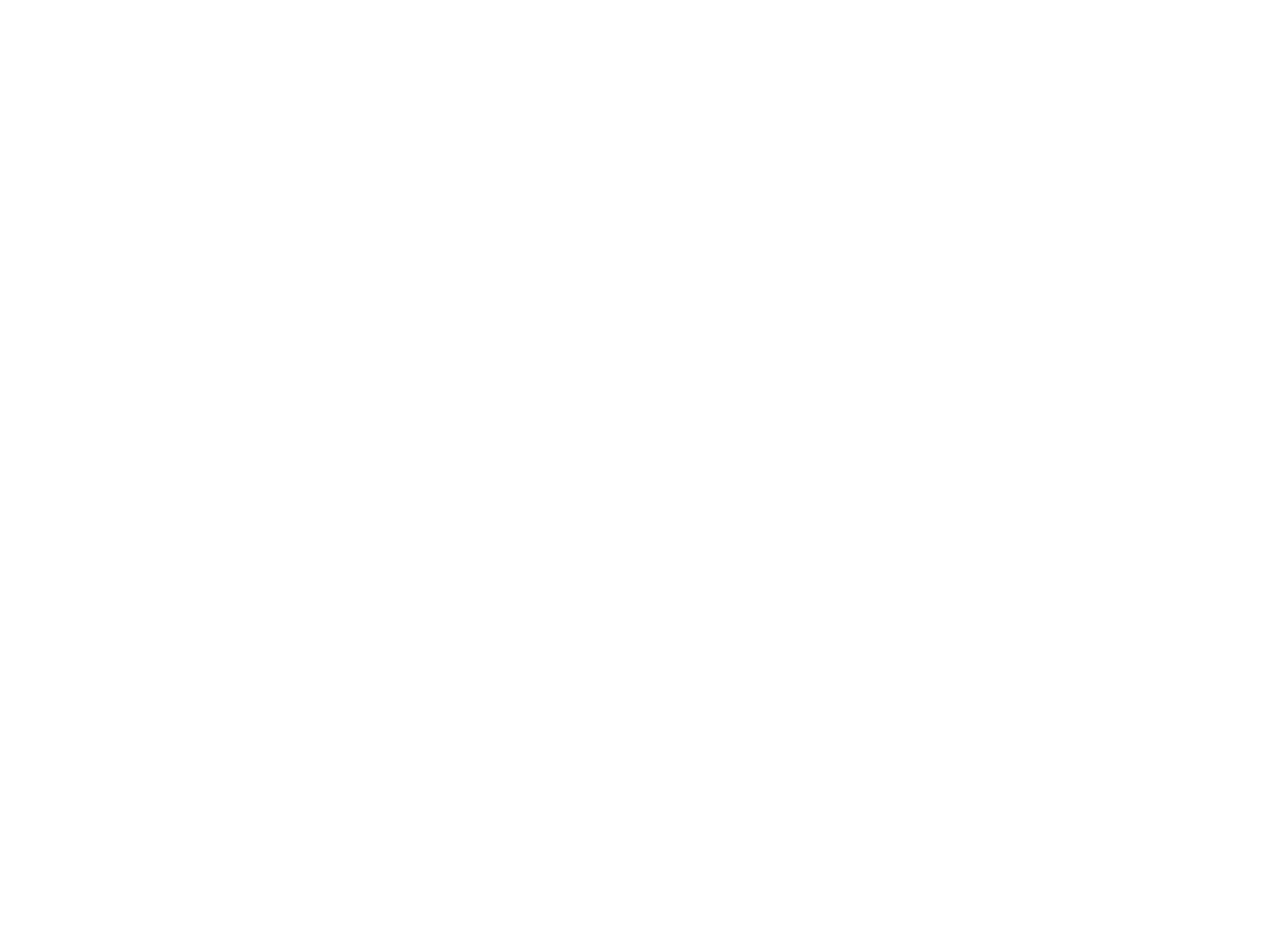
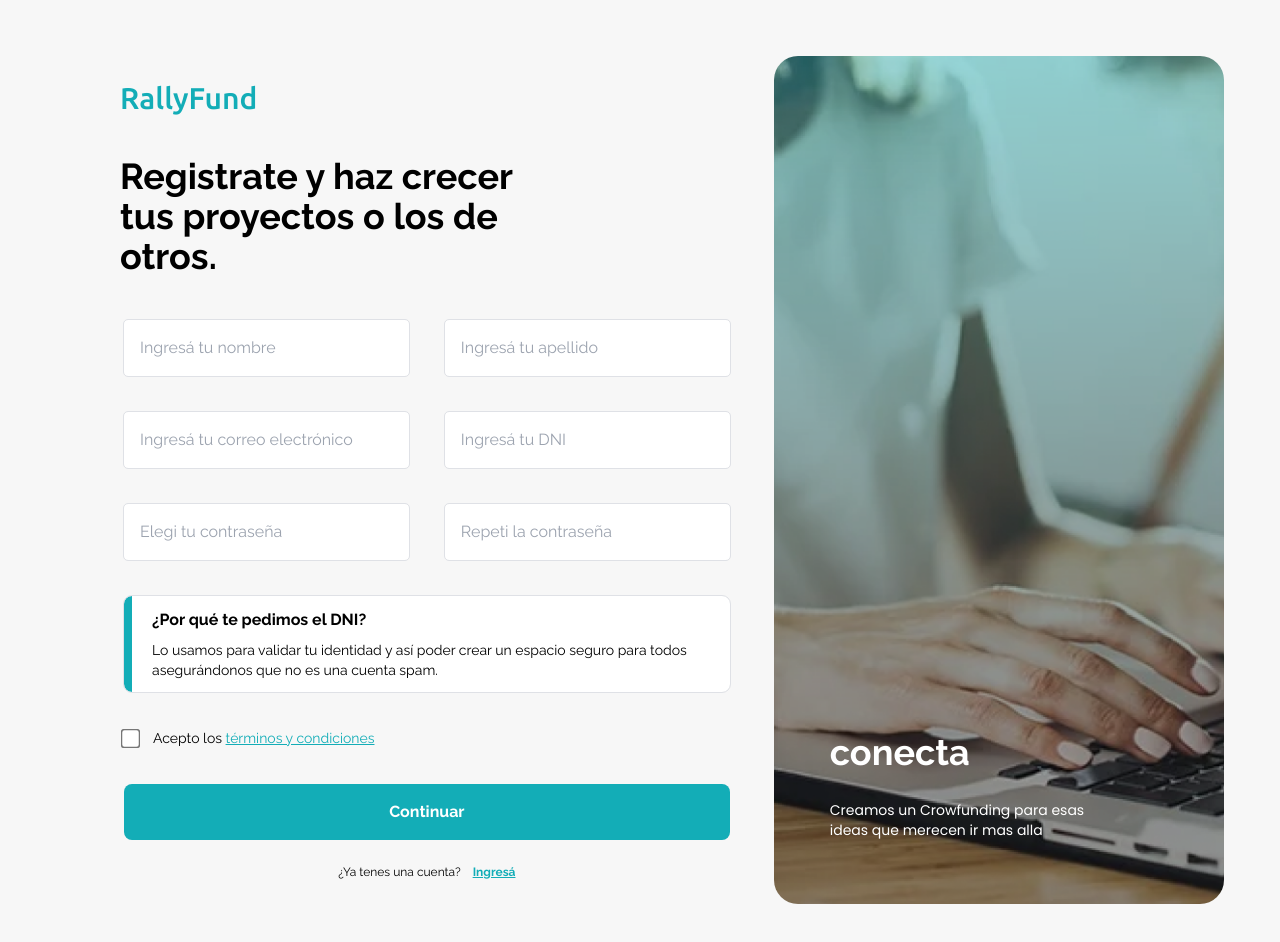
Before and after one commit to No-Country/s10-16-ft-node-react, a React (Vite) app in the folder frontend/: page /auth/register in a window 1280 px wide. Before the commit this address had no page. Shown: the top 942 px of the page. Before the commit the page ends 800 px from the top, so only its background shows below. Built offline with nearby package versions, Linux system fonts and the light colour scheme.

Commit message:
feat: new page components register and registerChocice

```diff
--- a/frontend/src/App.tsx
+++ b/frontend/src/App.tsx
@@ -2,13 +2,18 @@
 import EmailPage from './Pages/EmailPage';
 import { Login } from './Pages/Login/Login';
 import { Register } from './Pages/Register';
+import { LayoutAuth } from './Layout/LayoutAuth';
+import { RegisterChoice } from './Pages/RegisterChoice';
 
 function App() {
   return (
     <BrowserRouter>
       <Routes>
-        <Route path="/login" element={<Login />} />
-        <Route path="/register" element={<Register />} />
+        <Route path='auth/' element={<LayoutAuth />}>
+          <Route index element={<Login />} />
+          <Route path="register" element={<Register />} />
+          <Route path="registerChoice" element={<RegisterChoice />} />
+        </Route>
         <Route path="sendEmail" element={<EmailPage />} />
         <Route path="/" />
       </Routes>
--- /dev/null
+++ b/frontend/src/Layout/LayoutAuth.tsx
@@ -0,0 +1,20 @@
+import { Outlet } from 'react-router-dom';
+
+export const LayoutAuth = () => {
+  return (
+    <section className="bg-background font-Raleway">
+      <div className="max-w-screen-2xl min-h-screen mx-auto flex gap-10 items-stretch p-6 sm:p-14">
+        <Outlet/>
+
+        <div className="lg:flex w-2/5 hidden bg-login-background bg-no-repeat bg-cover bg-center rounded-3xl relative items-center">
+          <div className="bottom-0 absolute pb-16 pl-14 pr-28 right-0 left-0 flex flex-col text-white gap-7">
+            <h2 className="font-bold text-4xl">conecta</h2>
+            <p className="text-sm font-Poppins">
+              Creamos un Crowfunding para esas ideas que merecen ir mas alla
+            </p>
+          </div>
+        </div>
+      </div>
+    </section>
+  );
+};
--- a/frontend/src/Pages/Login/Login.tsx
+++ b/frontend/src/Pages/Login/Login.tsx
@@ -1,7 +1,5 @@
 export const Login = () => {
   return (
-    <section className="bg-background font-Raleway">
-      <div className="max-w-screen-2xl min-h-screen mx-auto flex items-stretch p-6 sm:p-14">
     <div className="lg:w-3/5 w-full flex items-center justify-center text-center md:px-16 lg:pr-0 px-0 z-0">
       <div className="absolute lg:hidden z-10 inset-0 bg-login-background bg-no-repeat bg-cover bg-center items-center bg-[#66928c]">
         <div className="absolute bg-black opacity-60 inset-0 z-0"></div>
@@ -52,15 +50,5 @@
         </form>
       </div>
     </div>
-        <div className="lg:flex w-2/5 hidden bg-login-background bg-no-repeat bg-cover bg-center rounded-3xl relative items-center">
-          <div className="bottom-0 absolute pb-16 pl-14 pr-28 right-0 left-0 flex flex-col text-white gap-7">
-            <h2 className="font-bold text-4xl">conecta</h2>
-            <p className="text-sm font-Poppins">
-              Creamos un Crowfunding para esas ideas que merecen ir mas alla
-            </p>
-          </div>
-        </div>
-      </div>
-    </section>
   );
 };
--- a/frontend/src/Pages/Register.tsx
+++ b/frontend/src/Pages/Register.tsx
@@ -1,3 +1,81 @@
 export const Register = () => {
-  return <div>Header</div>;
+  return (
+    <div className="lg:w-3/5 w-full flex md:px-16 lg:pr-0 px-0 z-0">
+      <div className="absolute lg:hidden z-10 inset-0 bg-login-background bg-no-repeat bg-cover bg-center items-center bg-[#66928c]">
+        <div className="absolute bg-black opacity-60 inset-0 z-0"></div>
+      </div>
+      <div className="w-full h-full lg:h-full py-6 z-20">
+        <h1 className="text-primary text-3xl font-medium font font-Ubuntu mb-10">
+          RallyFund
+        </h1>
+        <p className="font-bold text-4xl text-white lg:text-black w-2/3">
+          Registrate y haz crecer tus proyectos o los de otros.
+        </p>
+        <form className="grid grid-cols-2 gap-9 px-4 lg:p-1 mt-10">
+          <div>
+            <input
+              type="text"
+              placeholder="Ingresá tu nombre"
+              className="w-full p-4 rounded bg-white outline outline-1 outline-[#dfe1e6]"
+            />
+          </div>
+          <div>
+            <input
+              type="text"
+              placeholder="Ingresá tu apellido"
+              className="w-full p-4 rounded bg-white outline outline-1 outline-[#dfe1e6]"
+            />
+          </div>
+          <div>
+            <input
+              type="email"
+              placeholder="Ingresá tu correo electrónico"
+              className="w-full p-4 rounded bg-white outline outline-1 outline-[#dfe1e6]"
+            />
+          </div>
+          <div>
+            <input
+              type="number"
+              placeholder="Ingresá tu DNI"
+              className="w-full p-4 rounded bg-white outline outline-1 outline-[#dfe1e6]"
+            />
+          </div>
+          <div>
+            <input
+              type="password"
+              placeholder="Elegi tu contraseña"
+              className="w-full p-4 rounded bg-white outline outline-1 outline-[#dfe1e6]"
+            />
+          </div>
+          <div>
+            <input
+              type="password"
+              placeholder="Repeti la contraseña"
+              className="w-full p-4 rounded bg-white outline outline-1 outline-[#dfe1e6]"
+            />
+          </div>
+          <div className="col-span-2 flex gap-2 pl-5 border-l-[#13ADB7] border-l-8 flex-col outline outline-1 outline-[#dfe1e6] bg-white p-3 rounded-lg">
+            <h2 className="font-bold">¿Por qué te pedimos el DNI?</h2>
+            <p className="text-sm">
+              Lo usamos para validar tu identidad y así poder crear un espacio
+              seguro para todos asegurándonos que no es una cuenta spam.
+            </p>
+          </div>
+          <div className="flex gap-4 items-center">
+            <input type="checkbox" className="scale-150"/>
+            <label className="text-sm">Acepto los <span className="text-primary hover:text-hover underline cursor-pointer">términos y condiciones</span></label>
+          </div>
+          <button className="col-span-2 p-4 rounded-lg bg-primary hover:bg-hover transition-all duration-300 text-white font-bold text-base">
+            Continuar
+          </button>
+        </form>
+        <div className="flex text-center justify-center mt-5 gap-3 text-xs font-normal">
+          <p className="text-white lg:text-black">¿Ya tenes una cuenta?</p>
+          <p className="text-primary hover:text-hover font-bold underline cursor-pointer">
+            Ingresá
+          </p>
+        </div>
+      </div>
+    </div>
+  );
 };
--- /dev/null
+++ b/frontend/src/Pages/RegisterChoice.tsx
@@ -0,0 +1,41 @@
+import React from 'react';
+
+export const RegisterChoice = () => {
+  return (
+    <div className="lg:w-3/5 w-full flex md:px-16 lg:pr-0 px-0 z-0">
+      <div className="absolute lg:hidden z-10 inset-0 bg-login-background bg-no-repeat bg-cover bg-center items-center bg-[#66928c]">
+        <div className="absolute bg-black opacity-60 inset-0 z-0"></div>
+      </div>
+      <div className="w-full h-full lg:h-full py-6 z-20">
+        <h1 className="text-primary text-6xl font-medium font font-Ubuntu mb-10">
+          RallyFund
+        </h1>
+        <p className="font-bold text-4xl text-white lg:text-black w-2/3">
+          Unite a nuestra comunidad
+        </p>
+        <p className='text-2xl mt-4 text-white lg:text-black w-2/3'>Elegí el rol que sea más adecuado para vos.</p>
+        <form className="grid grid-cols-2 gap-9 px-4 lg:p-1 mt-14">
+          <div className='bg-white hover:text-white hover:bg-primary transition-all duration-300 flex rounded-xl flex-col gap-4 outline outline-1 outline-[#dfe1e6] p-6'>
+            <h2>img</h2>
+            <h2 className='font-bold text-2xl'>Terceros</h2>
+            <p className='text-xl w-2/3'>Para organizaciones o empresas.</p>
+          </div>
+          <div className='bg-white hover:text-white hover:bg-primary transition-all duration-300 flex rounded-xl flex-col gap-4 outline outline-1 outline-[#dfe1e6] p-6  '>
+            <h2>img</h2>
+            <h2 className='font-bold text-2xl'>Personal</h2>
+            <p className='text-xl w-2/3'>Crea tu crowfunding o ayuda a otros.</p>
+          </div>
+          <button className="col-span-2 p-4 rounded-lg bg-primary hover:bg-hover transition-all duration-300 text-white font-bold text-base mt-10">
+            Continuar
+          </button>
+        </form>
+        <div className="flex text-center justify-center mt-5 gap-3 text-xs font-normal">
+          <p className="text-white lg:text-black">¿Ya tenes una cuenta?</p>
+          <p className="text-primary hover:text-hover font-bold underline cursor-pointer">
+            Ingresá
+          </p>
+        </div>
+      </div>
+    </div>
+  );
+};
```
Lines whose indentation alone changed are shown as unchanged.
